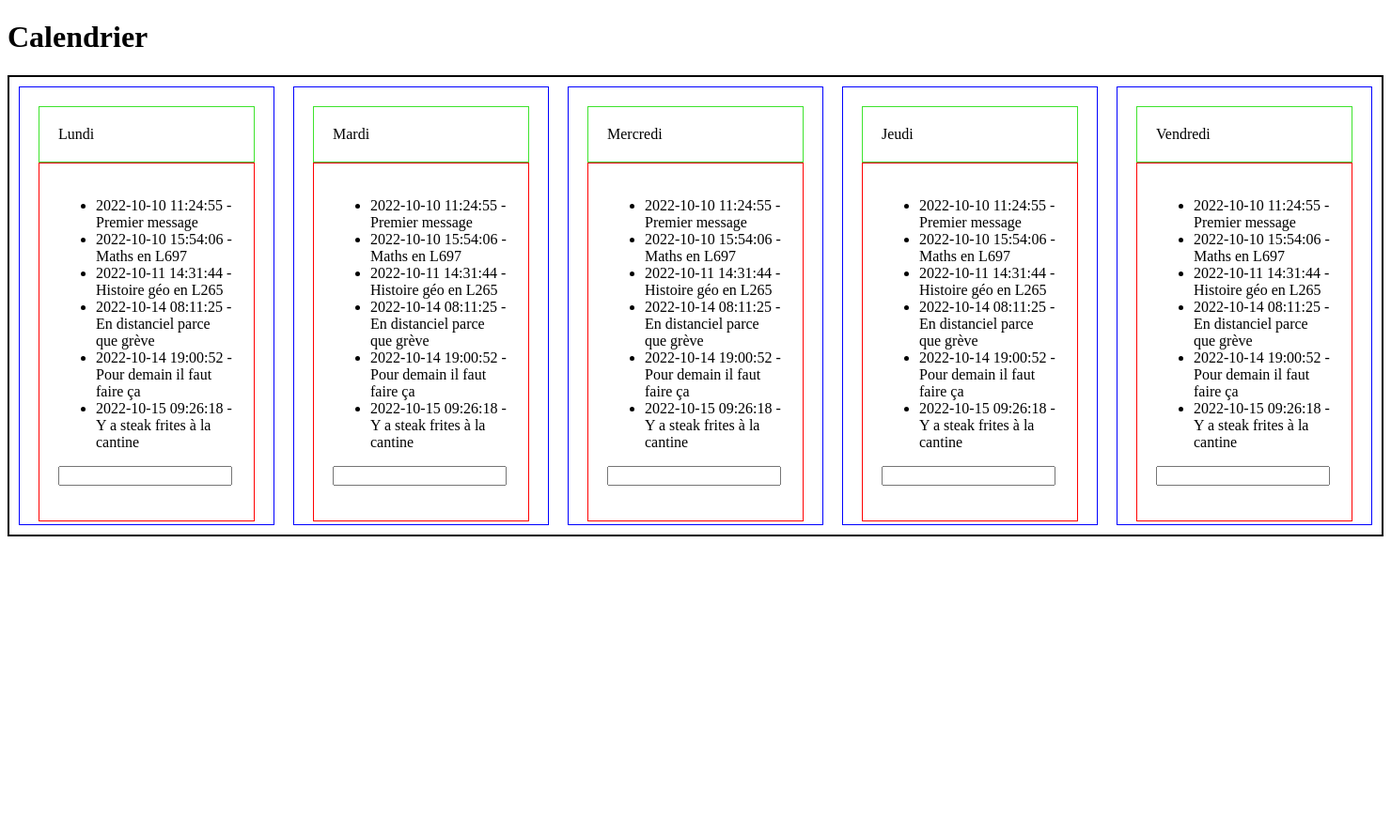
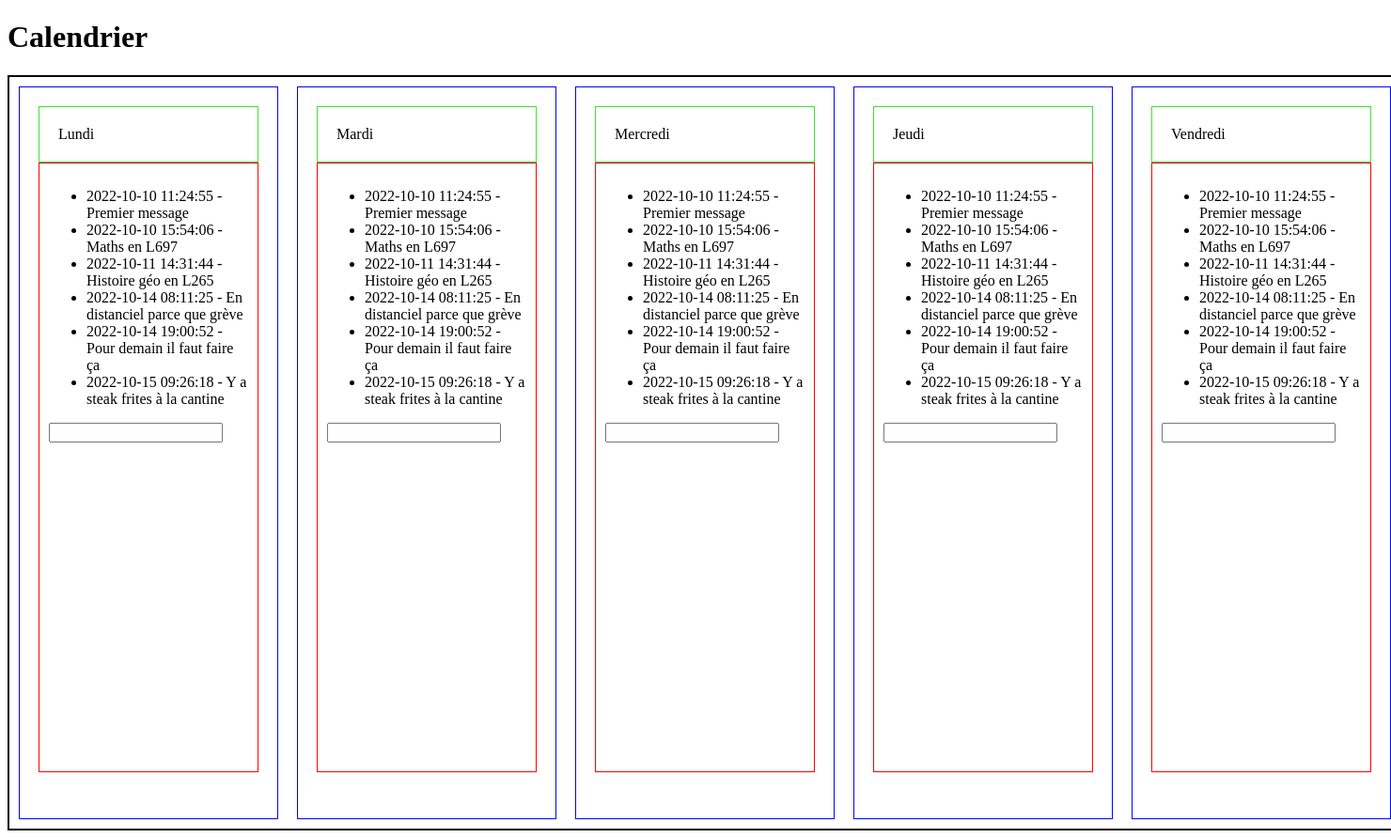
Before and after one commit to Matthh69/calendarpy, a Flask app: page /calendar/1 in a window 1480 px wide. Shown: the whole page at 94% size. Before the commit the page ends 571 px from the top, so only its background shows below. Run offline with Flask 3, Linux system fonts and the light colour scheme; data comes from the database, SQL or seed files in the repository.

Commit message:
front avancé

```diff
--- a/app/static/style.css
+++ b/app/static/style.css
@@ -9,7 +9,8 @@
 .semaine {
   display: flex;
   border: 2px solid black;
-  height: 100%;
+  height: 100vh;
+  width: 100vw;
 }
 
 .jour {
@@ -20,9 +21,9 @@
 }
 
 .contenu_jour {
-  padding: 20px;
+  padding: 10px;
   border: 1px solid red;
-  height: 80%;
+  height: 85%;
 }
 
 .titre_jour {
--- a/app/templates/calendar.html
+++ b/app/templates/calendar.html
@@ -11,7 +11,6 @@
     <div>
 
         <div class="semaine">
-
             {% for jour in ["Lundi", "Mardi", "Mercredi", "Jeudi", "Vendredi"] %}
                 <div class="jour">
                     <div class="titre_jour">{{ jour }}</div>
@@ -21,12 +20,12 @@
                                 <li>{{ event[1] }} - {{ event[2] }}</li>
                             {% endfor %}
                         </ul>
-
-                    <input  type="text" class="inputAddTask">
+                        <input type="text" class="inputAddTask" id="{{ 'input' ~ jour }}">
                     </div>
                 </div>
             {% endfor %}
         </div>
+
     </div>
 
 </body>
```
Lines whose indentation alone changed are shown as unchanged.
